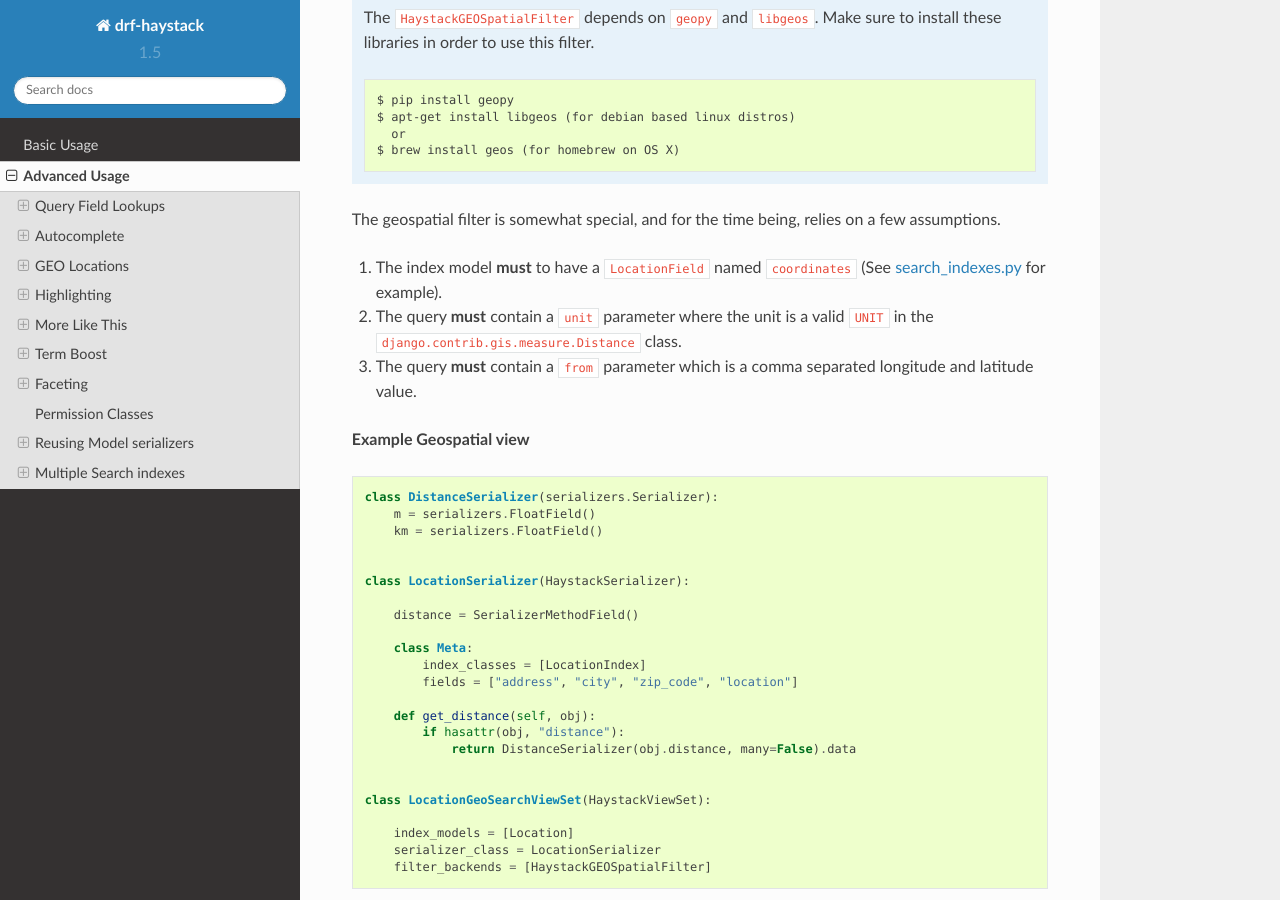
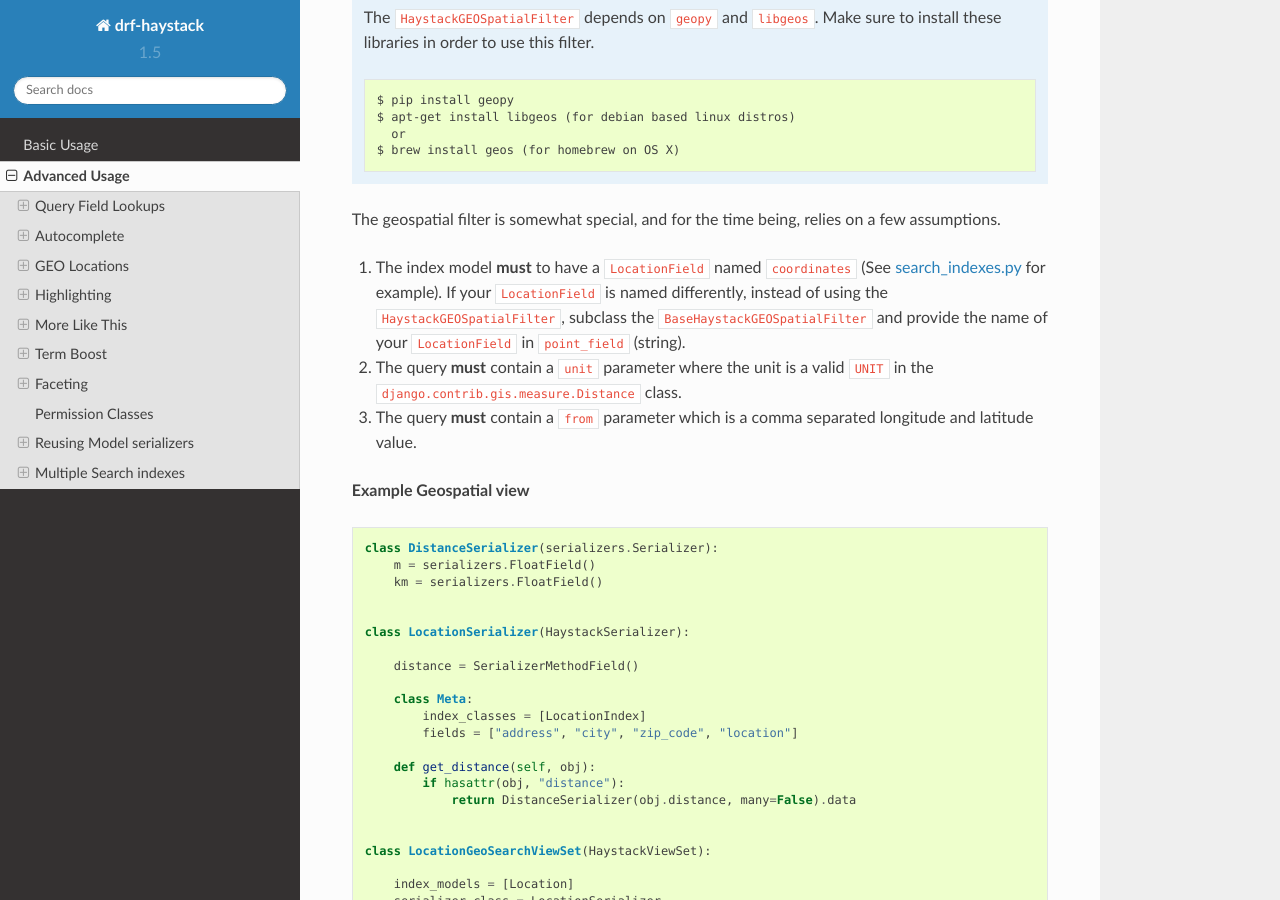
Before and after one commit to rhblind/drf-haystack, a Sphinx documentation site: the page built from docs/advanced_usage.rst, in a window 1280 px wide and 900 px high, scrolled down 1735 px. Built offline with Sphinx 7.4.7 and the Read the Docs theme 2.0.0, drawn with Linux system fonts in a browser that asks for light colours.

Commit message:
docs updated

```diff
--- a/docs/advanced_usage.rst
+++ b/docs/advanced_usage.rst
@@ -100,7 +100,7 @@ have the ``HaystackGEOSpatialFilter``.
 
 The geospatial filter is somewhat special, and for the time being, relies on a few assumptions.
 
-#. The index model **must** to have a ``LocationField`` named ``coordinates`` (See :ref:`search-index-example-label` for example).
+#. The index model **must** to have a ``LocationField`` named ``coordinates`` (See :ref:`search-index-example-label` for example). If your ``LocationField`` is named differently, instead of using the ``HaystackGEOSpatialFilter``, subclass the ``BaseHaystackGEOSpatialFilter`` and provide the name of your ``LocationField`` in ``point_field`` (string).
 #. The query **must** contain a ``unit`` parameter where the unit is a valid ``UNIT`` in the ``django.contrib.gis.measure.Distance`` class.
 #. The query **must** contain a ``from`` parameter which is a comma separated longitude and latitude value.
 
```
